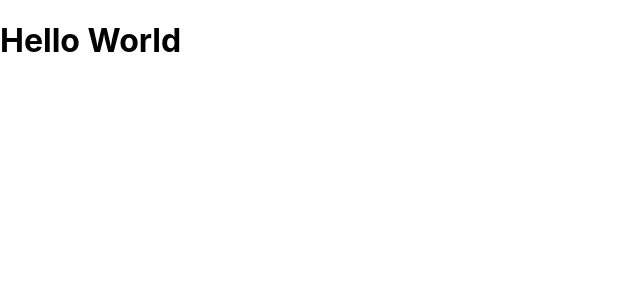
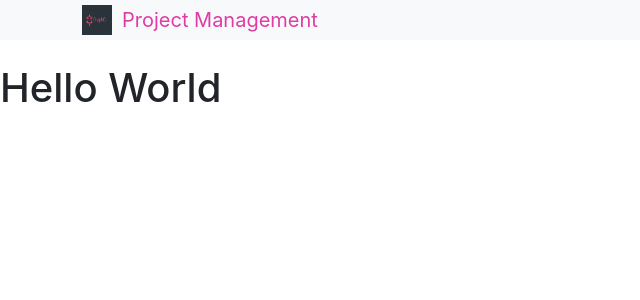
Before and after one commit to roshanjha13/Project_Mangement_App_GraphQl_Frontend, a React (Create React App) app: page / in a window 1280 px wide. Shown: the top 300 px of the page, without its empty margins (0-640 px from the left). Built offline with nearby package versions, Linux system fonts and the light colour scheme.

Commit message:
Start On The Client

```diff
--- a/public/index.html
+++ b/public/index.html
@@ -7,8 +7,7 @@
     <meta name="theme-color" content="#000000" />
     <meta
       name="description"
-      content="Web site created using create-react-app"
-    />
+      content="Web site created using create-react-app" />
     <link rel="apple-touch-icon" href="%PUBLIC_URL%/logo192.png" />
     <!--
       manifest.json provides metadata used when your web app is installed on a
@@ -24,7 +23,16 @@
       work correctly both with client-side routing and a non-root public URL.
       Learn how to configure a non-root public URL by running `npm run build`.
     -->
-    <title>React App</title>
+    <link
+      href="https://cdn.jsdelivr.net/npm/bootstrap@5.2.0-beta1/dist/css/bootstrap.min.css"
+      rel="stylesheet"
+      integrity="sha384-0evHe/X+R7YkIZDRvuzKMRqM+OrBnVFBL6DOitfPri4tjfHxaWutUpFmBp4vmVor"
+      crossorigin="anonymous" />
+    <script
+      src="https://cdn.jsdelivr.net/npm/bootstrap@5.2.0-beta1/dist/js/bootstrap.bundle.min.js"
+      integrity="sha384-pprn3073KE6tl6bjs2QrFaJGz5/SUsLqktiwsUTF55Jfv3qYSDhgCecCxMW52nD2"
+      crossorigin="anonymous"></script>
+    <title>Project Mgmt</title>
   </head>
   <body>
     <noscript>You need to enable JavaScript to run this app.</noscript>
--- a/src/App.js
+++ b/src/App.js
@@ -1,8 +1,13 @@
+import Headers from "./components/Headers";
+
 function App() {
   return (
-    <div className="conatiner">
-      <h1>Hello World</h1>
-    </div>
+    <>
+      <Headers />
+      <div className="conatiner">
+        <h1>Hello World</h1>
+      </div>
+    </>
   );
 }
 
--- /dev/null
+++ b/src/components/Headers.jsx
@@ -0,0 +1,18 @@
+import logo from "./assets/download.png";
+
+const Headers = () => {
+  return (
+    <nav className="navbar bg-light mb-4 p-0">
+      <div className="container">
+        <a className="navbar-brand" href="">
+          <div className="d-flex">
+            <img src={logo} alt="logo" className="mr-2" />
+            <div>Project Management</div>
+          </div>
+        </a>
+      </div>
+    </nav>
+  );
+};
+
+export default Headers;
--- a/src/index.css
+++ b/src/index.css
@@ -1,13 +1,50 @@
 body {
   margin: 0;
-  font-family: -apple-system, BlinkMacSystemFont, 'Segoe UI', 'Roboto', 'Oxygen',
-    'Ubuntu', 'Cantarell', 'Fira Sans', 'Droid Sans', 'Helvetica Neue',
+  font-family: -apple-system, BlinkMacSystemFont, "Segoe UI", "Roboto", "Oxygen",
+    "Ubuntu", "Cantarell", "Fira Sans", "Droid Sans", "Helvetica Neue",
     sans-serif;
   -webkit-font-smoothing: antialiased;
   -moz-osx-font-smoothing: grayscale;
 }
 
 code {
-  font-family: source-code-pro, Menlo, Monaco, Consolas, 'Courier New',
+  font-family: source-code-pro, Menlo, Monaco, Consolas, "Courier New",
     monospace;
 }
+
+.navbar-brand {
+  color: #df3ca6;
+}
+
+.navbar-brand img {
+  width: 30px;
+  margin-right: 10px;
+}
+
+.btn {
+  font-size: 15px;
+}
+
+.btn-primary,
+.bg-primary {
+  background-color: #df3ca6 !important;
+  border: none;
+}
+
+.btn-primary:hover {
+  background-color: #df3ca6;
+  opacity: 0.9;
+}
+
+.btn-secondary {
+  background-color: #7430f9;
+}
+
+.btn-secondary:hover {
+  background-color: #7430f9;
+  opacity: 0.9;
+}
+
+.icon {
+  margin-right: 5px;
+}
```
Also changed, not shown: src/components/assets/download.png (added).
